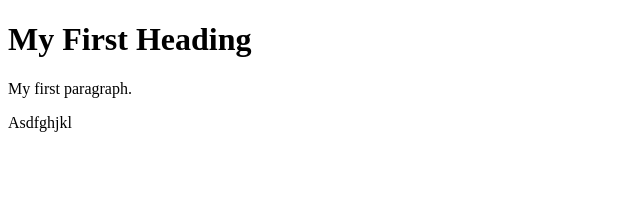
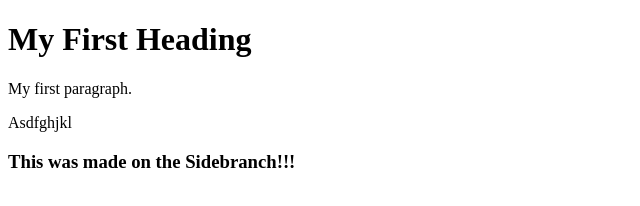
Before and after one commit to Gyorgy0/Git_cat_test, a plain HTML site: page index.html in a window 1280 px wide. Shown: the whole page, without its empty margins (0-640 px from the left). Drawn offline with Linux system fonts and the light colour scheme.

Commit message:
We are the better team we added a very important functionality.

```diff
--- a/index.html
+++ b/index.html
@@ -5,6 +5,7 @@
 <h1>My First Heading</h1>
 <p>My first paragraph.</p>
 <p>Asdfghjkl</p>
+<h3>This was made on the Sidebranch!!!</h3>
 
 </body>
 </html>
```
